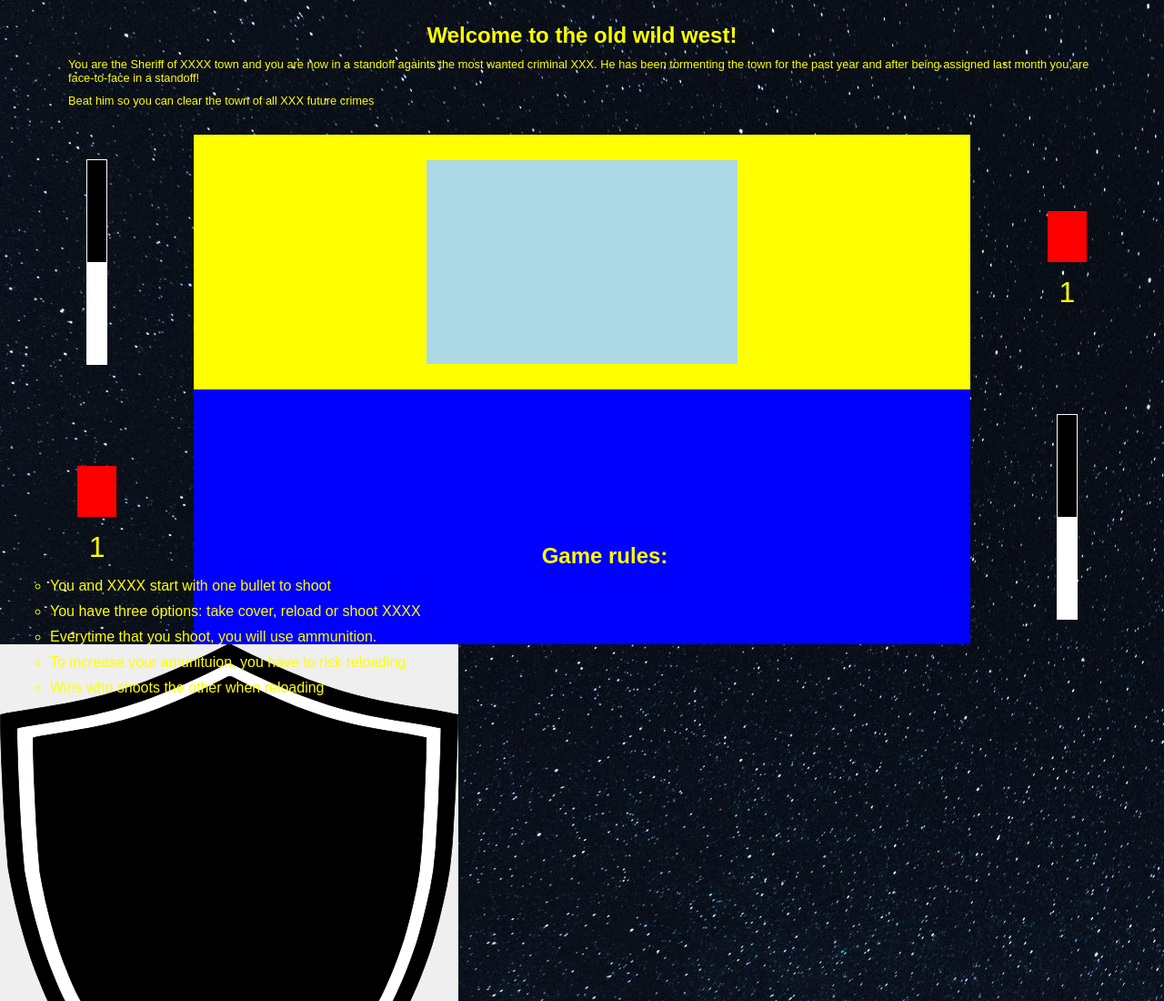
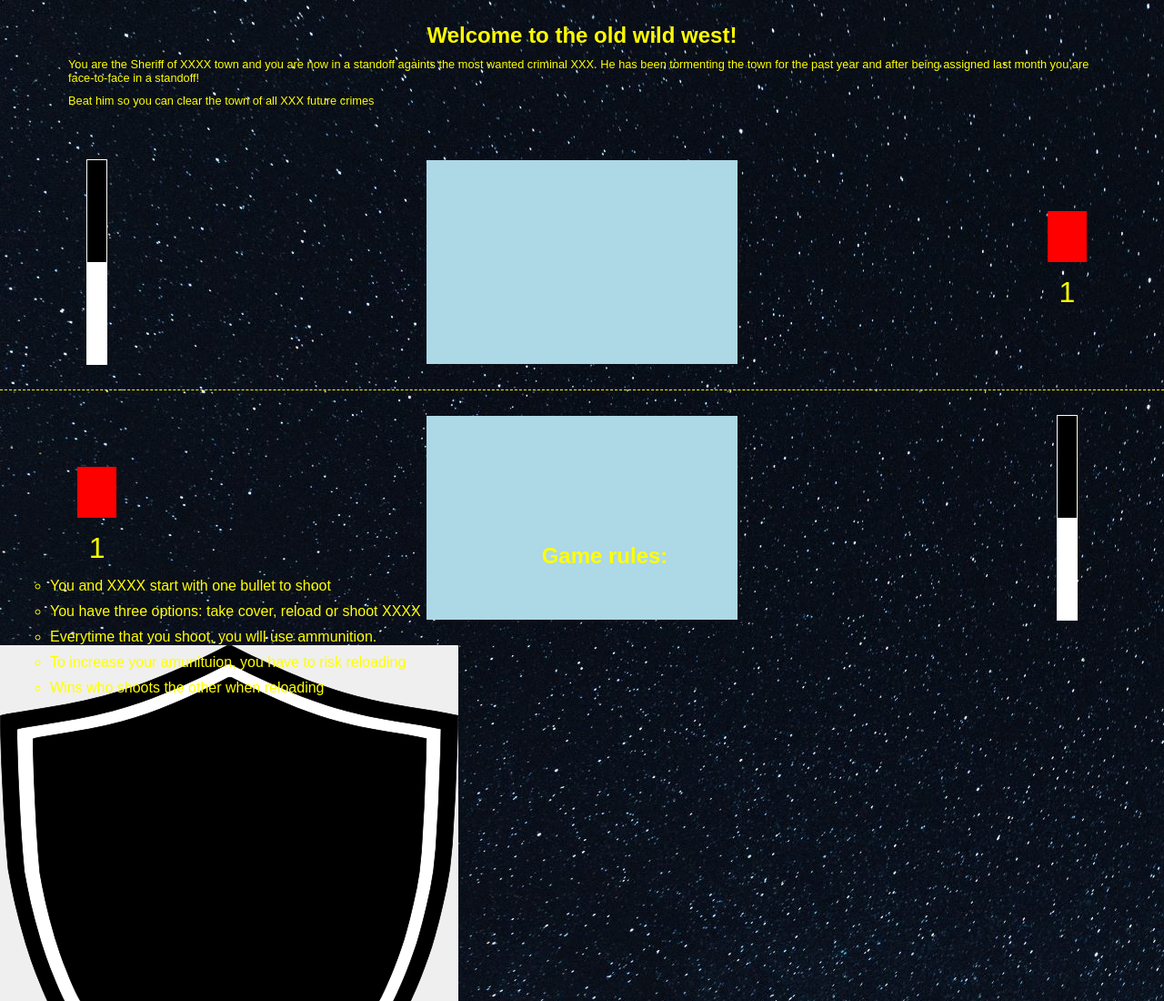
Before and after one commit to juanovt10/battleOfJakku_chanceGame, a plain HTML site: page index.html in a window 1280 px wide. Shown: the top 1100 px of the page at 91% size. Drawn offline with Linux system fonts and the light colour scheme; a web font is replaced by a local one.

Commit message:
Add <br> tag element to separate the cpu and the user game areas

```diff
--- a/assets/css/style.css
+++ b/assets/css/style.css
@@ -48,6 +48,13 @@ p {
     height: 35vh;
 }
 
+br {
+    width: 100%;
+    content: '';
+    display: block;
+    border-bottom:1px dashed yellow;
+}
+
 .health_area {
     width: 20%;
     display: flex;
@@ -71,7 +78,6 @@ p {
 }
 
 .cpu_space_ship {
-    background-color: yellow;
     width: 80%;
     display: flex;
     justify-content: center;
@@ -103,13 +109,20 @@ p {
     font-size: 2rem;
 }
 
+.user_space_ship {
+    width: 80%;
+    display: flex;
+    justify-content: center;
+    align-items: center;
+}
+
+.user_space_ship div {
+    height: 80%;
+    background-color: lightblue;
+    width: 40%;
+}
 
 
-
-.user_space_ship {
-    background-color: blue;
-    width: 80%;
-}
 
 
 
--- a/index.html
+++ b/index.html
@@ -15,7 +15,7 @@
     </header>
 
     <section>
-        <div class="game_area">
+        <div class="game_area" id="cpu_game_area">
             <div class="health_area">
                 <div class="health_bar_full">
                     <div class="health_bar"></div>
@@ -31,14 +31,15 @@
                 <p id="cpu_ammo">1</p>
             </div>
         </div>
-        <div class="game_area">
+        <br>
+        <div class="game_area" id="user_game_area">
             <div class="ammo_display">
                 <div class="ammo_image"></div>
                 <!-- <img src="#" alt="alt"> -->
                 <p id="user_ammo">1</p>
             </div>
             <div class="user_space_ship">
-
+                <div></div>
             </div>
             <div class="health_area">
                 <div class="health_bar_full">
```
